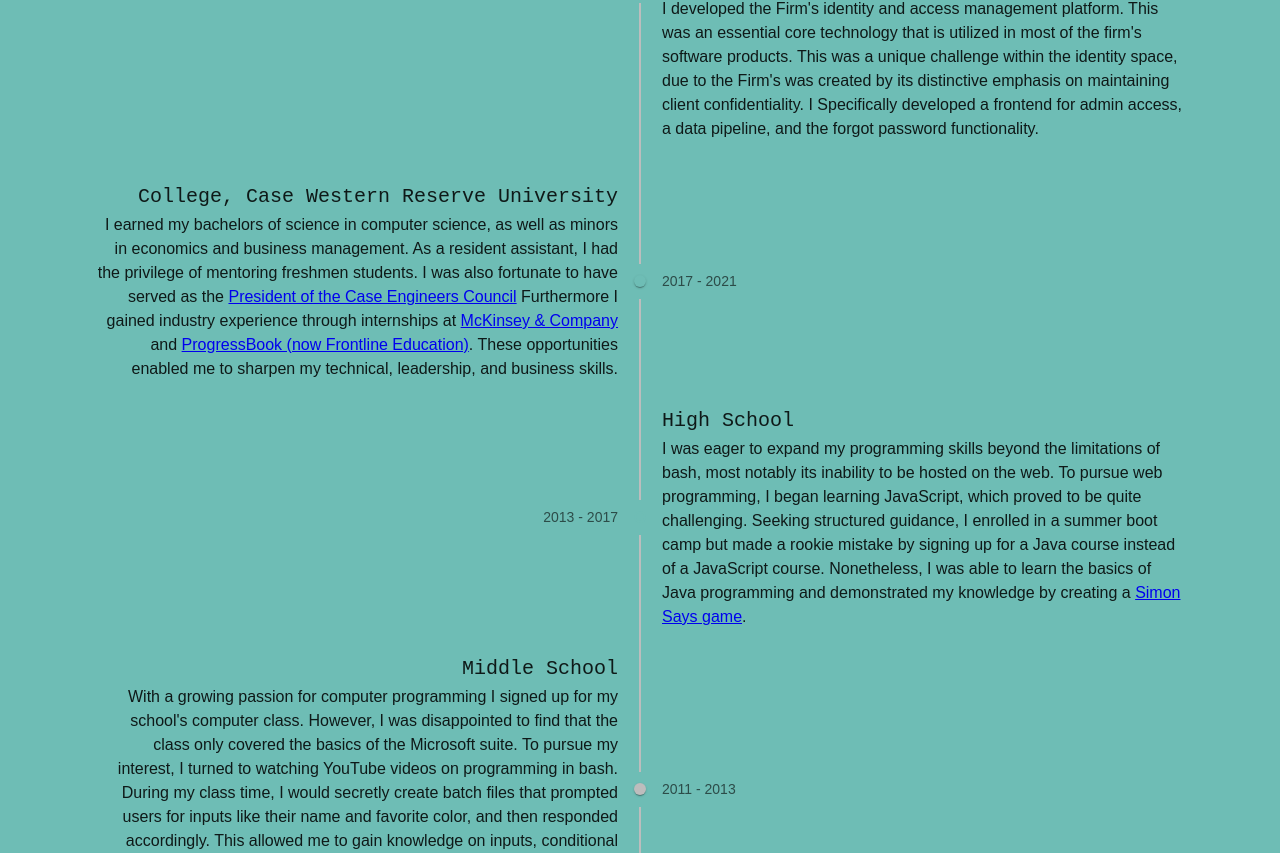
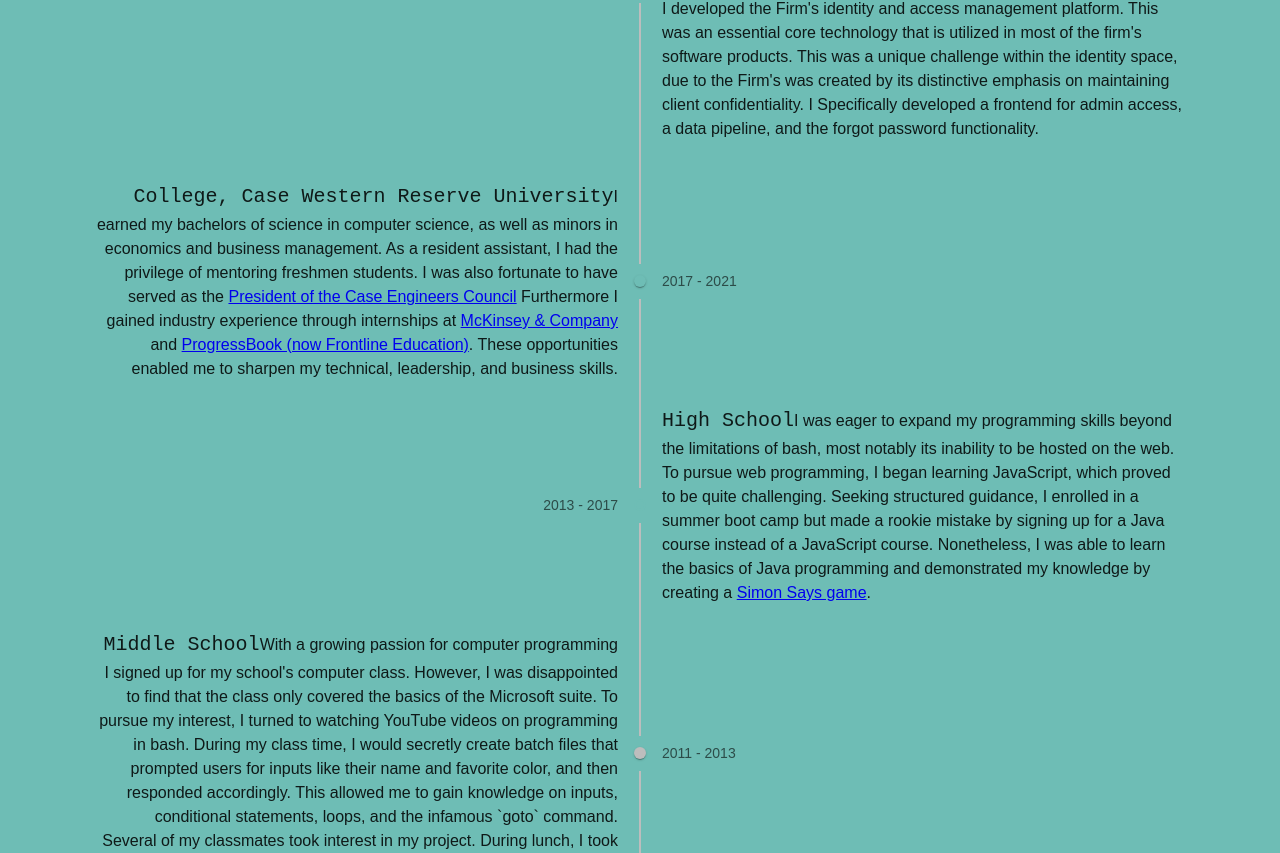
Before and after one commit to tjm165/portfolio, a React (Create React App) app in the folder frontend/: page /about in a window 1280 px wide. Shown: the part 687-1540 px from the top of the page. Built offline with nearby package versions, Linux system fonts and the light colour scheme.

Commit message:
Fix typography error

```diff
--- a/frontend/src/components/common/MyLandingContainer.tsx
+++ b/frontend/src/components/common/MyLandingContainer.tsx
@@ -52,9 +52,7 @@ export default function MyLandingContainer({
             <Grid style={gridContainerStyle} container>
               <Grid item style={headingStyle} sm={8}>
                 {headingText && (
-                  <Typography component="h1" variant="h3">
-                    {headingText}
-                  </Typography>
+                  <Typography variant="h3">{headingText}</Typography>
                 )}
                 {subHeadingText && (
                   <Typography variant="h5">{subHeadingText}</Typography>
--- a/frontend/src/components/pages/about/timeline.tsx
+++ b/frontend/src/components/pages/about/timeline.tsx
@@ -34,7 +34,7 @@ function Record({ color, variant, date, title, paragraph, icon }: any) {
         <Typography variant="h6" component="span">
           {title}
         </Typography>
-        <Typography>{paragraph}</Typography>
+        <Typography component="span">{paragraph}</Typography>
       </TimelineContent>
     </TimelineItem>
   );
```
